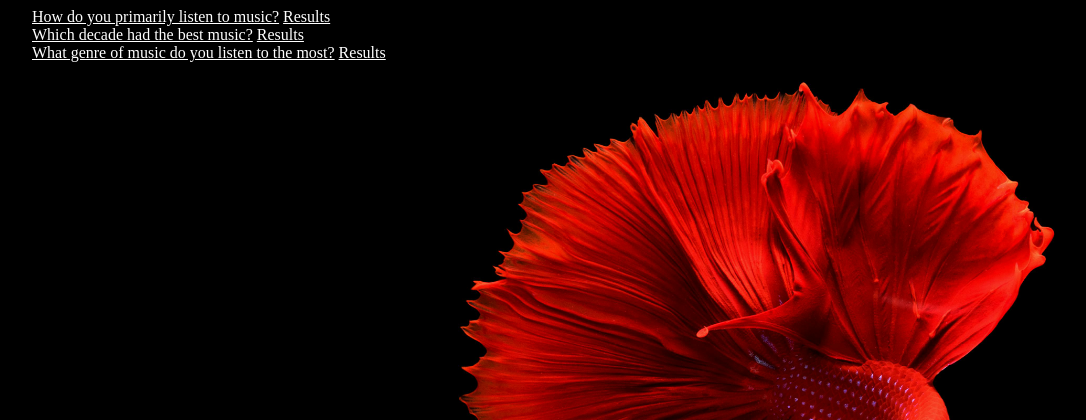
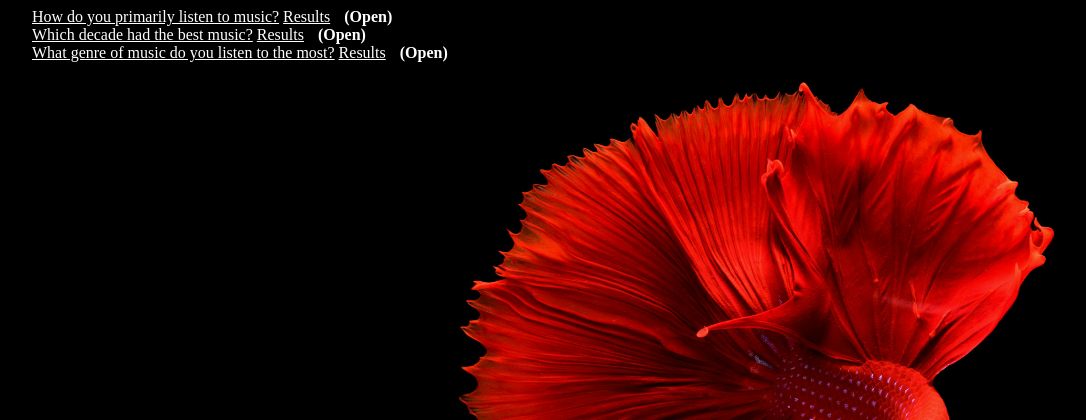
Before and after one commit to PHIMNADA024/ku-polls, a Django app: page /polls/ in a window 1280 px wide. Shown: the top 420 px of the page, without its empty margins (16-1102 px from the left). Run offline with Django 5.2, Linux system fonts and the light colour scheme; data comes from the database, SQL or seed files in the repository.

Commit message:
Add poll status for each question

```diff
--- a/polls/static/polls/style.css
+++ b/polls/static/polls/style.css
@@ -17,6 +17,11 @@ body {
 .choice_text{
     color: white;
 }
+.status {
+    font-weight: bold;
+    color: white;
+    margin-left: 10px;
+}
 table, th, td {
     border: 1px solid;
     border-color: white;
--- a/polls/templates/polls/index.html
+++ b/polls/templates/polls/index.html
@@ -1,18 +1,3 @@
-<!--{% load static %}-->
-<!--<link rel="stylesheet" href="{% static 'polls/style.css' %}">-->
-<!--{% if latest_question_list %}-->
-<!--    <ul>-->
-<!--    {% for question in latest_question_list %}-->
-<!--        <li>-->
-<!--            <a href="{% url 'polls:detail' question.id %}">{{ question.question_text }}</a>-->
-<!--            <a href="{% url 'polls:results' question.id %}">Results</a>-->
-<!--        </li>-->
-<!--    {% endfor %}-->
-<!--    </ul>-->
-<!--{% else %}-->
-<!--    <p>No polls are available.</p>-->
-<!--{% endif %}-->
-
 {% load static %}
 <link rel="stylesheet" href="{% static 'polls/style.css' %}">
 
@@ -30,6 +15,7 @@
         <li>
             <a href="{% url 'polls:detail' question.id %}">{{ question.question_text }}</a>
             <a href="{% url 'polls:results' question.id %}">Results</a>
+            <span class="status">({{ question.status }})</span>
         </li>
     {% endfor %}
     </ul>
--- a/polls/views.py
+++ b/polls/views.py
@@ -26,6 +26,15 @@ class IndexView(generic.ListView):
         published_questions = Question.objects.filter(pk__in=published_question_list)
         sorted_questions = published_questions.order_by('-pub_date')[:5]
         return sorted_questions
+
+    def get_context_data(self, **kwargs):
+        """
+        Add the status of each question to the context.
+        """
+        context = super().get_context_data(**kwargs)
+        for question in context['latest_question_list']:
+            question.status = 'Open' if question.can_vote() else 'Closed'
+        return context
 
 
 class DetailView(generic.DetailView):
```
